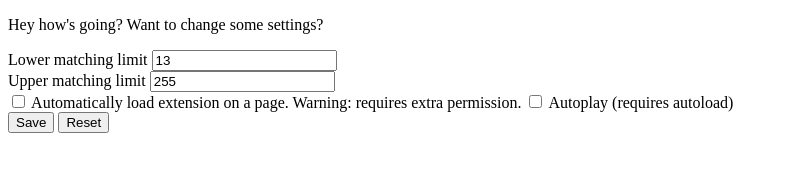
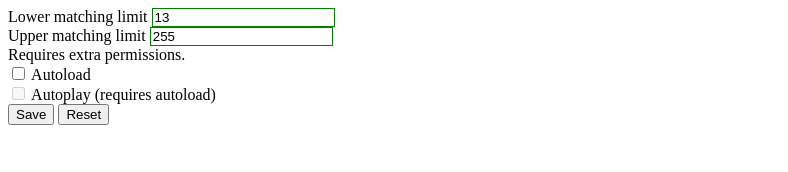
Before and after one commit to mrv1k/bracketless, a browser extension: page core/src/options/options.html in a window 1280 px wide. Shown: the whole page, without its empty margins (0-788 px from the left). Drawn offline with Linux system fonts and the light colour scheme.

Commit message:
html5 verification for number inputs

```diff
--- a/core/src/options/options.html
+++ b/core/src/options/options.html
@@ -6,29 +6,39 @@
   <meta name="viewport" content="width=device-width, initial-scale=1.0">
   <meta http-equiv="X-UA-Compatible" content="ie=edge">
   <title>Bracketless Options</title>
+  <style>
+    input:invalid {
+      border: 1px solid red;
+    }
+
+    input:valid {
+      border: 1px solid green;
+    }
+  </style>
 </head>
 
 <body>
-  <p>Hey how's going? Want to change some settings?</p>
-
   <label>
     Lower matching limit
-    <input type="number" id="lowerLimit" value="13"/>
+    <input type="text" id="lowerLimit" required pattern="^[1-9]\d{0,2}$" title="Positive numbers from 1 to 999"/>
   </label>
   <br>
   <label>
     Upper matching limit
-    <input type="number" id="upperLimit" value="255"/>
+    <input type="text" id="upperLimit" required pattern="^[1-9]\d{0,2}$" title="Positive numbers from 1 to 999"/>
   </label>
   <br>
 
   <label>
+    Requires extra permissions.
+    <!-- TODO: Toggling off revokes permissions. -->
+    <br>
     <input type="checkbox" id="autoLoad">
-    Automatically load extension on a page.
-    Warning: requires extra permission.
+    Autoload
   </label>
+  <br>
   <label>
-    <input type="checkbox" id="autoPlay">
+    <input type="checkbox" id="autoPlay" disabled>
     Autoplay (requires autoload)
   </label>
 
```
